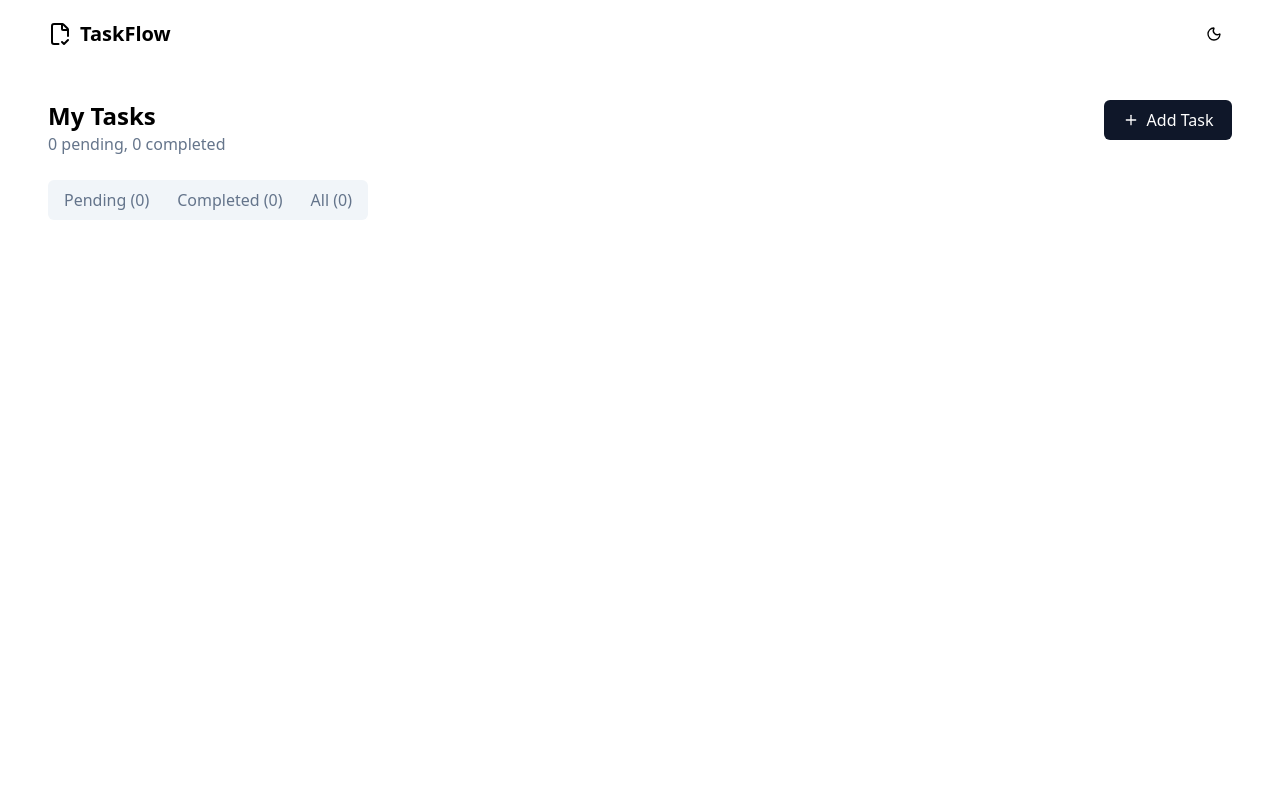
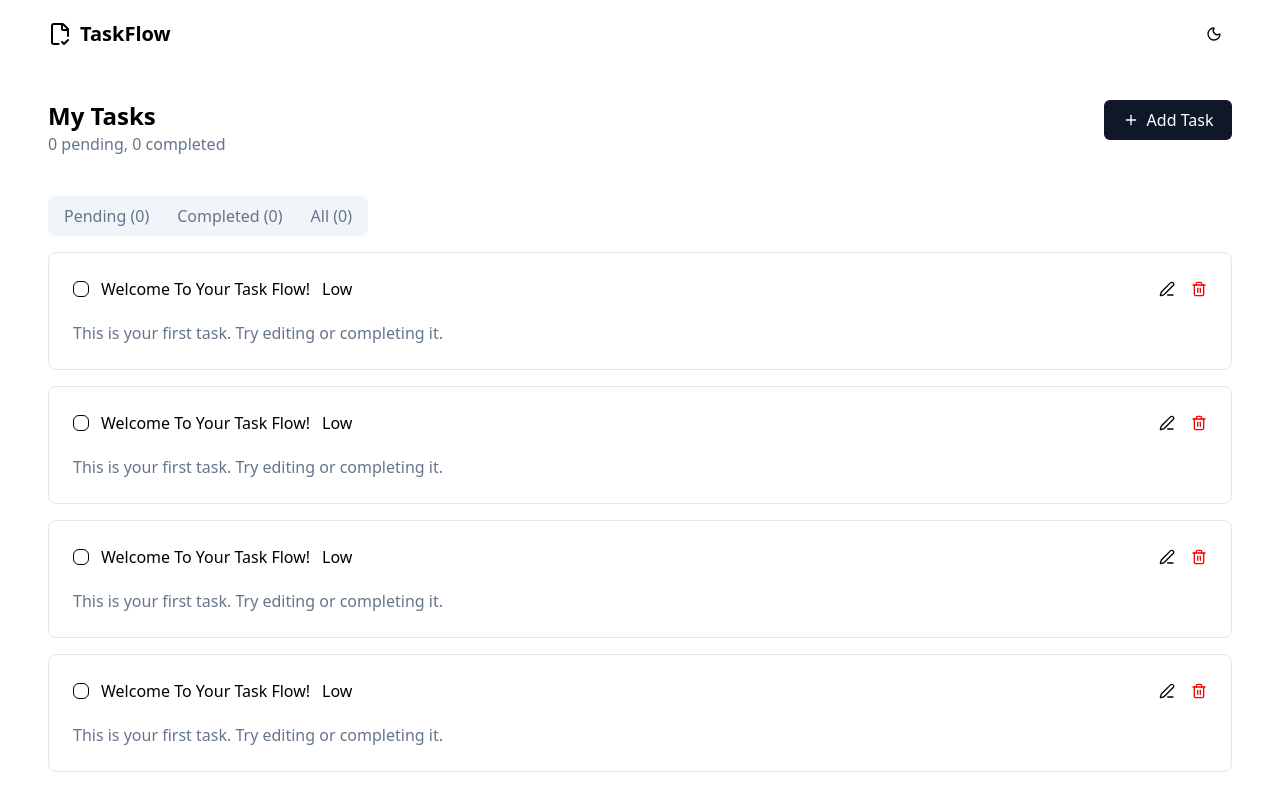
Before and after one commit to NikolozKapanadzee/TaskManagmentApp, a React (Vite) app in the folder client/: page / in a window 1280 px wide. Shown: the top 786 px of the page. Built offline with nearby package versions, Linux system fonts and the light colour scheme.

Commit message:
feat: created Task Card UI

```diff
--- a/client/src/(pages)/dashboard/Dashboard.tsx
+++ b/client/src/(pages)/dashboard/Dashboard.tsx
@@ -1,9 +1,10 @@
 import { Plus } from "lucide-react";
 import Button from "../../components/button/Button";
+import TaskCardForm from "../../components/card/TaskCardForm";
 
 export default function Dashboard() {
   return (
-    <main className="mx-auto flex flex-col p-12">
+    <main className="mx-auto flex flex-col p-12 gap-4">
       <div className="flex justify-between">
         <div className="flex flex-col ">
           <h1 className="font-bold text-2xl">My Tasks</h1>
@@ -27,6 +28,12 @@ export default function Dashboard() {
           All <span>(0)</span>
         </Button>
       </div>
+      <TaskCardForm />
+      <TaskCardForm />
+      <TaskCardForm />
+      <TaskCardForm />
+      <TaskCardForm />
+      <TaskCardForm />
     </main>
   );
 }
--- /dev/null
+++ b/client/src/components/card/TaskCardForm.tsx
@@ -0,0 +1,31 @@
+import { PenLine, Trash2 } from "lucide-react";
+import Button from "../button/Button";
+
+const TaskCardForm = () => {
+  return (
+    <div className="w-full border-[hsl(214_32%_91%)] bg-white border rounded-lg p-6">
+      <div className="flex items-center justify-between pb-5">
+        <div className="flex items-center gap-3">
+          <Button className="h-4 w-4 rounded-md bg-white cursor-pointer border"></Button>
+          <h1>Welcome To Your Task Flow!</h1>
+          <div>Low</div>
+        </div>
+        <div className="flex items-center gap-4">
+          <Button className="cursor-pointer">
+            <PenLine size={16} />
+          </Button>
+          <Button className="cursor-pointer">
+            <Trash2 color="red" size={16} />
+          </Button>
+        </div>
+      </div>
+      <div>
+        <p className="text-[hsl(215_16%_47%)] text-3.5">
+          This is your first task. Try editing or completing it.
+        </p>
+      </div>
+    </div>
+  );
+};
+
+export default TaskCardForm;
--- a/client/src/components/header/Header.tsx
+++ b/client/src/components/header/Header.tsx
@@ -1,5 +1,6 @@
 import { Moon } from "lucide-react";
 import FileCheckIcon from "../../assets/icons/FileCheckIcon";
+import Button from "../button/Button";
 
 const Header = () => {
   return (
@@ -8,9 +9,9 @@ const Header = () => {
         <FileCheckIcon />
         <span className="font-semibold text-[20px]">TaskFlow</span>
       </div>
-      <button className="w-9 h-9 inline-flex items-center justify-center cursor-pointer rounded-l hover:bg-gray-100">
+      <Button className="w-9 h-9 inline-flex items-center justify-center cursor-pointer rounded-l hover:bg-gray-100">
         <Moon size={16} />
-      </button>
+      </Button>
     </header>
   );
 };
--- a/client/src/types/types.ts
+++ b/client/src/types/types.ts
@@ -16,5 +16,5 @@ export interface ButtonProps {
   type?: "button" | "submit" | "reset";
   onClick?: () => void;
   disabled?: boolean;
-  children: ReactNode;
+  children?: ReactNode;
 }
```
